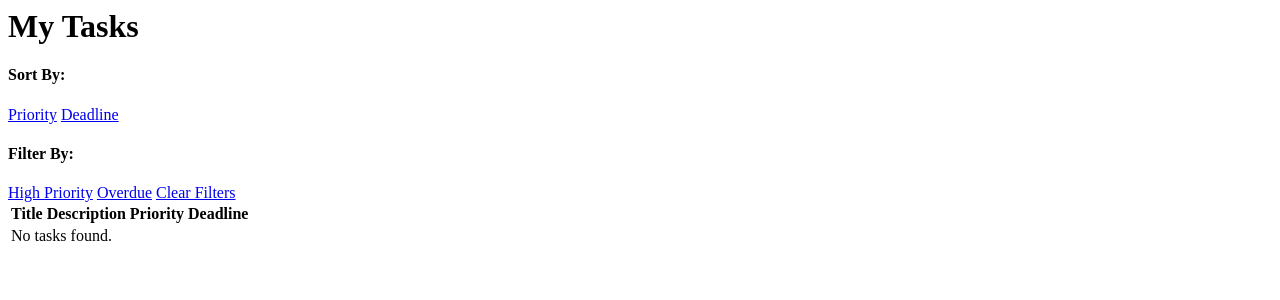
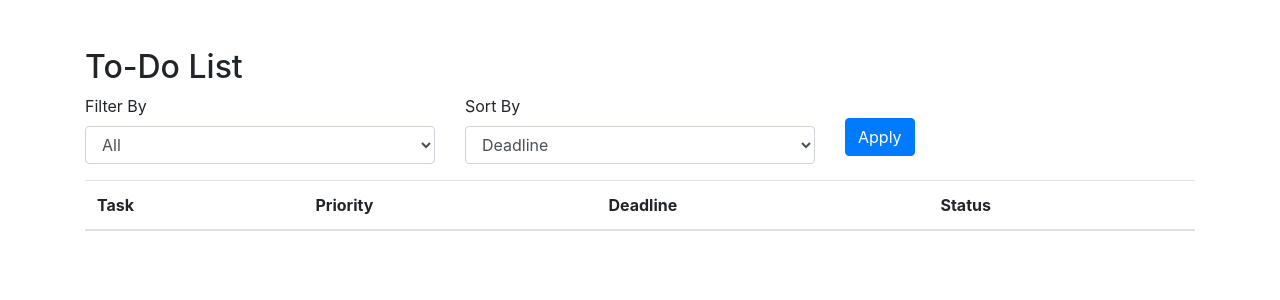
Before and after one commit to Harsh9179/To-do-app-using-Django-SQL, a Django app: page /tasks/ in a window 1280 px wide. Shown: the top 300 px of the page. Run offline with Django 5.2, Linux system fonts and the light colour scheme; a user stored in the database is signed in; data comes from the database, SQL or seed files in the repository; both versions use the stored data as it was after the commit; lists and menus that the app fills with data are empty; some libraries are stand-ins or nearby versions.

Commit message:
Adding a dropdown for selecting sorting and filtering options

```diff
--- a/todo_app/templates/todo_app/task_list.html
+++ b/todo_app/templates/todo_app/task_list.html
@@ -1,44 +1,71 @@
-<div class="container">
-    <h1>My Tasks</h1>
+<!-- todo_app/templates/todo_app/task_list.html -->
 
-    <!-- Sorting Options -->
-    <div>
-        <h4>Sort By:</h4>
-        <a href="?sort_by=priority" class="btn btn-primary">Priority</a>
-        <a href="?sort_by=deadline" class="btn btn-primary">Deadline</a>
+<!DOCTYPE html>
+<html lang="en">
+<head>
+    <meta charset="UTF-8">
+    <meta name="viewport" content="width=device-width, initial-scale=1.0">
+    <title>Task List</title>
+    <link rel="stylesheet" href="https://stackpath.bootstrapcdn.com/bootstrap/4.5.2/css/bootstrap.min.css">
+</head>
+<body>
+    <div class="container mt-5">
+        <h2>To-Do List</h2>
+
+        <!-- Sorting and Filtering Dropdowns -->
+        <form method="GET" id="sort-filter-form">
+            <div class="row mb-3">
+                <div class="col-md-4">
+                    <label for="filter_by">Filter By</label>
+                    <select name="filter_by" id="filter_by" class="form-control">
+                        <option value="all" {% if filter_by == 'all' %}selected{% endif %}>All</option>
+                        <option value="completed" {% if filter_by == 'completed' %}selected{% endif %}>Completed</option>
+                        <option value="pending" {% if filter_by == 'pending' %}selected{% endif %}>Pending</option>
+                    </select>
                 </div>
+                <div class="col-md-4">
+                    <label for="sort_by">Sort By</label>
+                    <select name="sort_by" id="sort_by" class="form-control">
+                        <option value="priority" {% if sort_by == 'priority' %}selected{% endif %}>Priority</option>
+                        <option value="deadline" {% if sort_by == 'deadline' %}selected{% endif %}>Deadline</option>
+                        <option value="created_at" {% if sort_by == 'created_at' %}selected{% endif %}>Created At</option>
+                    </select>
+                </div>
+                <div class="col-md-4">
+                    <button type="submit" class="btn btn-primary mt-4">Apply</button>
+                </div>
+            </div>
+        </form>
 
-    <!-- Filtering Options -->
-    <div>
-        <h4>Filter By:</h4>
-        <a href="?filter_by=high_priority" class="btn btn-secondary">High Priority</a>
-        <a href="?filter_by=overdue" class="btn btn-secondary">Overdue</a>
-        <a href="?" class="btn btn-secondary">Clear Filters</a>
-    </div>
-
-    <!-- Task List -->
-    <table class="table mt-4">
+        <!-- Displaying Tasks -->
+        <table class="table table-striped">
             <thead>
                 <tr>
-                <th>Title</th>
-                <th>Description</th>
+                    <th>Task</th>
                     <th>Priority</th>
                     <th>Deadline</th>
+                    <th>Status</th>
                 </tr>
             </thead>
             <tbody>
                 {% for task in tasks %}
                     <tr>
-                    <td>{{ task.title }}</td>
-                    <td>{{ task.description }}</td>
+                        <td>{{ task.name }}</td>
                         <td>{{ task.priority }}</td>
                         <td>{{ task.deadline }}</td>
-                </tr>
-            {% empty %}
-                <tr>
-                    <td colspan="4">No tasks found.</td>
+                        <td>{% if task.completed %}Completed{% else %}Pending{% endif %}</td>
                     </tr>
                 {% endfor %}
             </tbody>
         </table>
     </div>
+
+    <script src="https://code.jquery.com/jquery-3.6.0.min.js"></script>
+    <script>
+        // JavaScript for Dynamic Filtering and Sorting (without page reload)
+        $('#sort-filter-form').on('change', function() {
+            $(this).submit();  // Submit form when dropdown selection changes
+        });
+    </script>
+</body>
+</html>
--- a/todo_app/views.py
+++ b/todo_app/views.py
@@ -5,6 +5,8 @@ from django.contrib import messages
 from django.contrib.auth.decorators import login_required
 from django.utils.timezone import now
 from .models import Task
+from .forms import TaskForm
+
 
 # Home page view
 @login_required
@@ -18,13 +20,19 @@ def home(request):
         tasks = tasks.order_by("priority")  # Assuming 'priority' is an integer for sorting
     elif sort_by == "deadline":
         tasks = tasks.order_by("deadline")
+    elif sort_by == "created_at":
+        tasks = tasks.order_by("created_at")  # Sort by creation date if selected
 
     # Filtering logic
-    filter_by = request.GET.get("filter_by", None)
+    filter_by = request.GET.get("filter_by", "all")  # Default filter to 'all' tasks
     if filter_by == "high_priority":
         tasks = tasks.filter(priority="High")
     elif filter_by == "overdue":
         tasks = tasks.filter(deadline__lt=now())  # Filter overdue tasks
+    elif filter_by == "completed":
+        tasks = tasks.filter(completed=True)  # Filter completed tasks
+    elif filter_by == "pending":
+        tasks = tasks.filter(completed=False)  # Filter pending tasks
 
     context = {
         "tasks": tasks,
@@ -45,13 +53,19 @@ def task_list(request):
         tasks = tasks.order_by("priority")  # Assuming 'priority' is an integer for sorting
     elif sort_by == "deadline":
         tasks = tasks.order_by("deadline")
+    elif sort_by == "created_at":
+        tasks = tasks.order_by("created_at")  # Sort by creation date if selected
 
     # Filtering logic
-    filter_by = request.GET.get("filter_by", None)
+    filter_by = request.GET.get("filter_by", "all")  # Default filter to 'all' tasks
     if filter_by == "high_priority":
         tasks = tasks.filter(priority="High")
     elif filter_by == "overdue":
         tasks = tasks.filter(deadline__lt=now())  # Filter overdue tasks
+    elif filter_by == "completed":
+        tasks = tasks.filter(completed=True)  # Filter completed tasks
+    elif filter_by == "pending":
+        tasks = tasks.filter(completed=False)  # Filter pending tasks
 
     context = {
         "tasks": tasks,
@@ -63,22 +77,29 @@ def task_list(request):
 # Add a new task
 @login_required
 def add_task(request):
-    # Handle adding a new task here
-    # If the request is POST, save the task, else render a form for adding a task
-    pass
+    if request.method == "POST":
+        form = TaskForm(request.POST)
+        if form.is_valid():
+            # Save the task and associate it with the logged-in user
+            task = form.save(commit=False)
+            task.user = request.user  # Assign the current user to the task
+            task.save()  # Save the task to the database
+            return redirect("home")  # Redirect to the home page after adding the task
+    else:
+        form = TaskForm()
+
+    return render(request, "todo_app/add_task.html", {"form": form})
 
 # Edit an existing task
 @login_required
 def edit_task(request, task_id):
     # Handle editing a task here
-    # Fetch the task by ID, then update its details based on the form submission
     pass
 
 # Delete a task
 @login_required
 def delete_task(request, task_id):
     # Handle deleting a task here
-    # Fetch the task by ID, then delete it
     pass
 
 # User Login
```
Also changed, not shown: db.sqlite3. Lines whose indentation alone changed are shown as unchanged.
